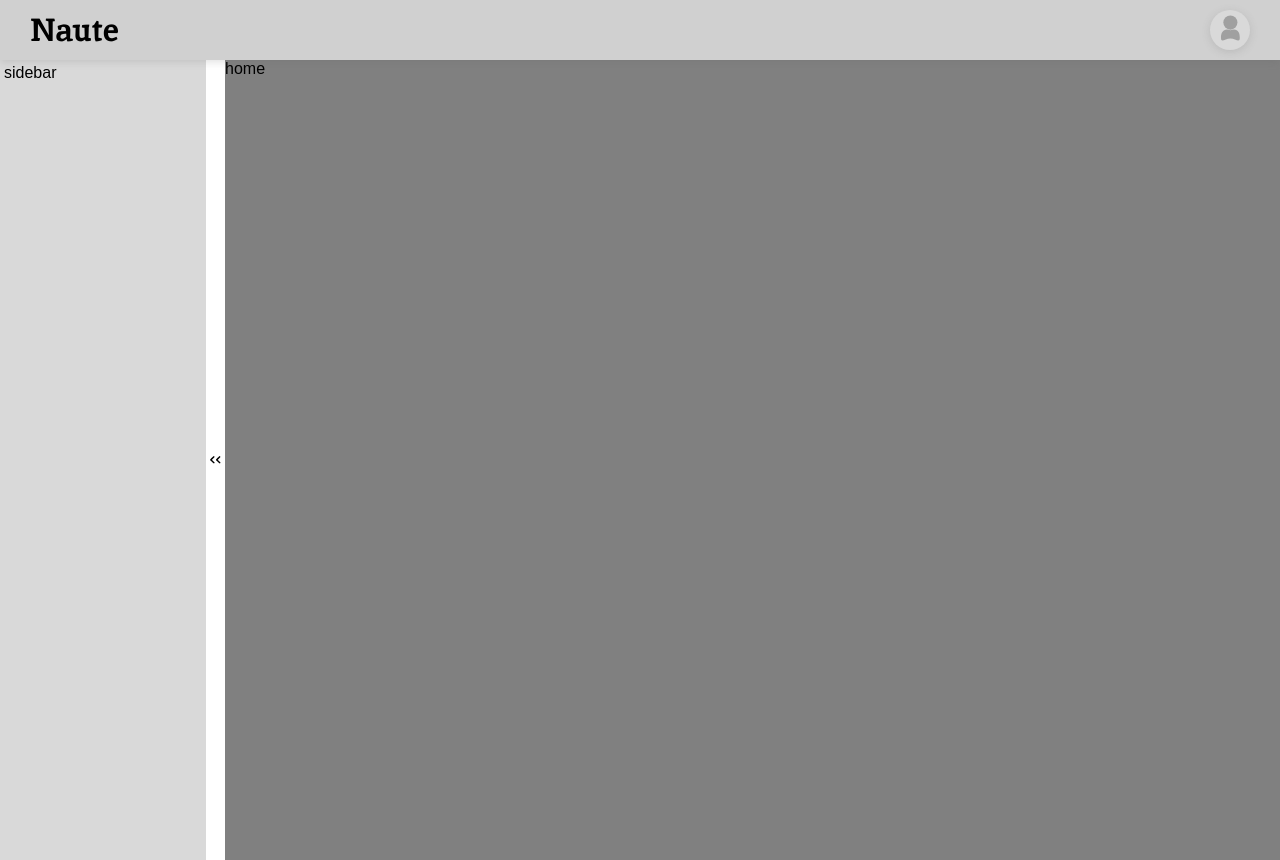
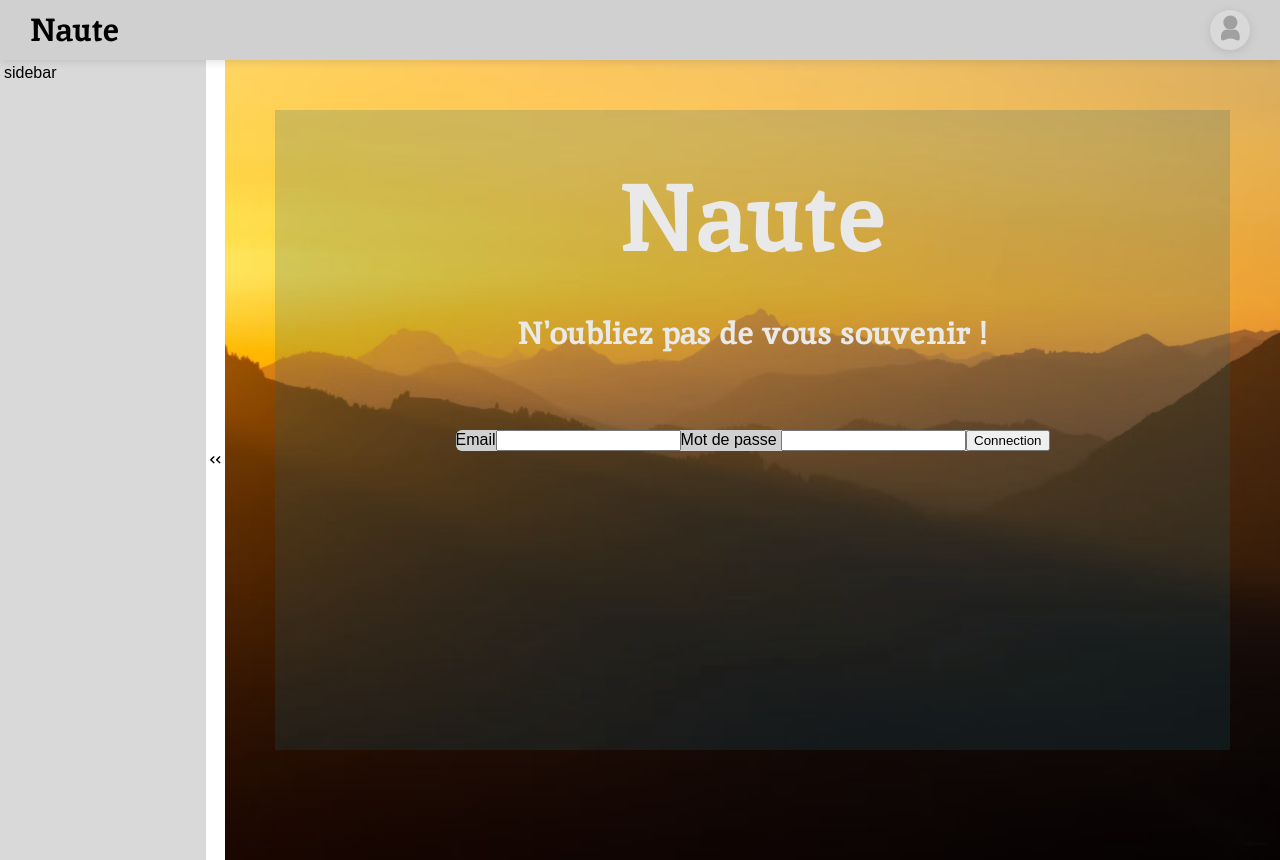
Before and after one commit to LA4/NAUTE, a React (Vite) app: page / in a window 1280 px wide. Built offline with nearby package versions, Linux system fonts and the light colour scheme; a web font is replaced by a local one.

Commit message:
Login - page - background - elements position and form

```diff
--- a/src/App.tsx
+++ b/src/App.tsx
@@ -1,9 +1,14 @@
+import { Home } from "./pages/home/home";
 import { Login } from "./pages/login/Login";
+import { Layout } from "./partials/layout/Layout";
 
 function App() {
   return (
     <>
-      <Login></Login>
+      <Layout>
+        <Login></Login>
+        {/* <Home></Home> */}
+      </Layout>
     </>
   );
 }
--- a/src/general.css
+++ b/src/general.css
@@ -16,6 +16,11 @@ body{
     padding: 0;
 
     --main:#D0D0D0;
+    --white: #E9E9E9;
     --lightgrey : #D9D9D9;
     --boxShadow : rgba(99, 99, 99, 0.2) 0px 2px 8px 0px;
 }
+h1,h2,h3,h4,h5,h6{
+    margin: 0;
+    padding: 0;
+}
--- a/src/pages/login/Login.tsx
+++ b/src/pages/login/Login.tsx
@@ -1,9 +1,32 @@
-import { Navbar } from "../../partials/header/Navbar";
+import "./login.css";
+import header from "../../../public/assets/images/header.png";
 
 export function Login() {
+  const backgroundStyle = {
+    width: "100%",
+    backgroundImage: `url(${header})`,
+    backgroundRepeat: "no-repeat",
+    backgroundSize: "cover",
+  };
   return (
     <>
-      <Navbar></Navbar>
+      <div style={backgroundStyle}>
+        <div className="login-container">
+          <div className="login-title">
+            <h1>Naute</h1>
+            <p>N'oubliez pas de vous souvenir !</p>
+          </div>
+          <div className="login-form-container">
+            <form action="">
+              <label htmlFor="email">Email</label>
+              <input type="email" id="email" />
+              <label htmlFor="password">Mot de passe </label>
+              <input type="password" id="password" />
+              <button>Connection</button>
+            </form>
+          </div>
+        </div>
+      </div>
     </>
   );
 }
--- /dev/null
+++ b/src/pages/login/login.css
@@ -0,0 +1,32 @@
+.login-container{
+    display: flex;
+    align-items: center;
+    flex-direction: column;
+    height: 80%;
+    margin: 50px;
+    background-color:rgba(33, 96, 109, 0.2);
+}
+.login-title{
+    display: flex;
+    flex-direction: column;
+    justify-content: center;
+    align-items: center;
+    height: 50%;
+}
+.login-title h1{
+    font-weight:600;
+    font-size: 6rem;
+    color: var(--white);
+}
+.login-title p{
+    font-weight:600;
+    font-size: 2rem;
+    color: var(--white);
+}
+.login-form-container{
+    display: flex;
+    flex-direction: column;
+    border-radius: 6px;
+
+    background-color: var(--main);
+}
--- a/src/partials/header/Navbar.tsx
+++ b/src/partials/header/Navbar.tsx
@@ -1,8 +1,10 @@
 import { ProfilPicture } from "../../components/Profilpicture/ProfilPicture";
-import { Home } from "../../pages/home/home";
 import { SideBar } from "../sideBar/SideBar";
 import "./navbar.css";
-export function Navbar() {
+type Props = {
+  children: JSX.Element;
+};
+export function Navbar({ children }: Props) {
   return (
     <>
       <div className="nav-container">
@@ -11,7 +13,7 @@ export function Navbar() {
       </div>
       <div className="container-child">
         <SideBar></SideBar>
-        <Home></Home>
+        {children}
       </div>
     </>
   );
--- /dev/null
+++ b/src/partials/layout/Layout.tsx
@@ -0,0 +1,12 @@
+import { Navbar } from "../header/Navbar";
+
+type ComponentsProps = {
+  children: JSX.Element;
+};
+export function Layout({ children }: ComponentsProps) {
+  return (
+    <>
+      <Navbar>{children}</Navbar>
+    </>
+  );
+}
```
Also changed, not shown: public/assets/images/header.png (added).
